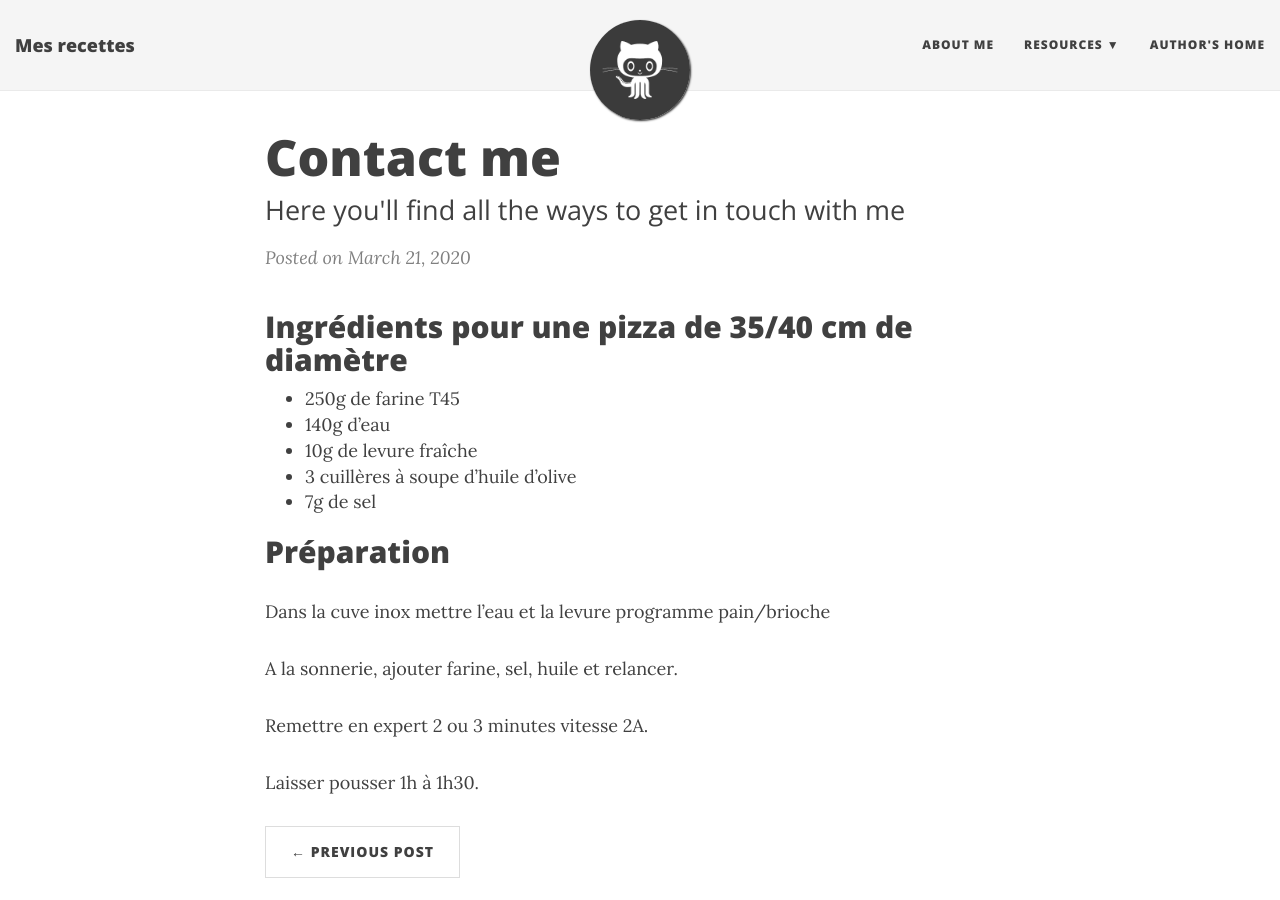
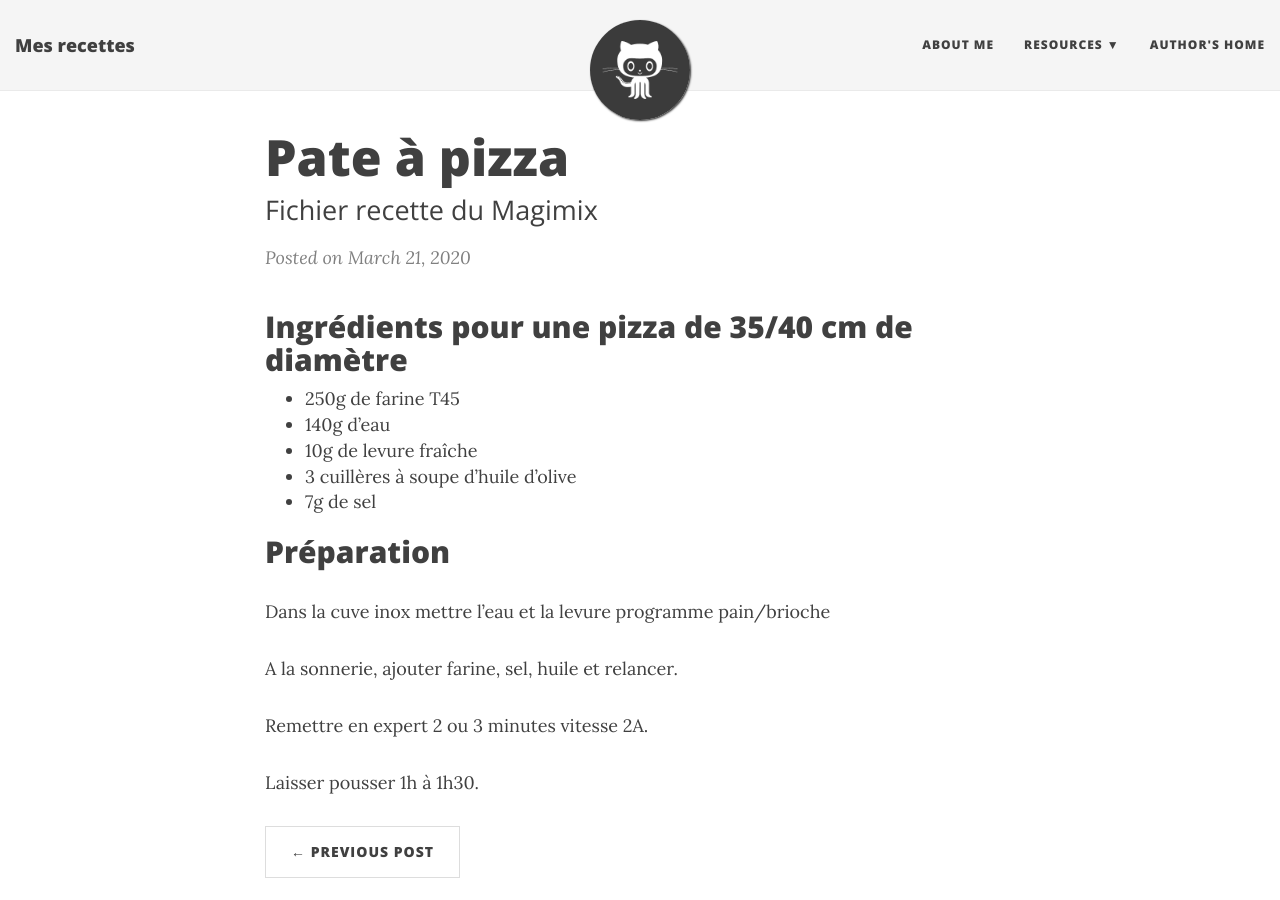
Before and after one commit to TheFeloDevTeam/TheBlogOfFeloFamily, a Jekyll site: the page built from _posts/2020-03-21-Pâte-à-pizza.md, in a window 1280 px wide and 900 px high. Built offline with Jekyll 4.4.1, drawn with Linux system fonts in a browser that asks for light colours; nearby versions of some CDN libraries.

Commit message:
Update 2020-03-21-Pâte-à-pizza.md

```diff
--- a/_posts/2020-03-21-Pâte-à-pizza.md
+++ b/_posts/2020-03-21-Pâte-à-pizza.md
@@ -1,6 +1,6 @@
 ---
-title: Contact me
-subtitle: Here you'll find all the ways to get in touch with me
+title: Pate à pizza
+subtitle: Fichier recette du Magimix
 ---
 
 ## Ingrédients pour une pizza de 35/40 cm de diamètre
```
